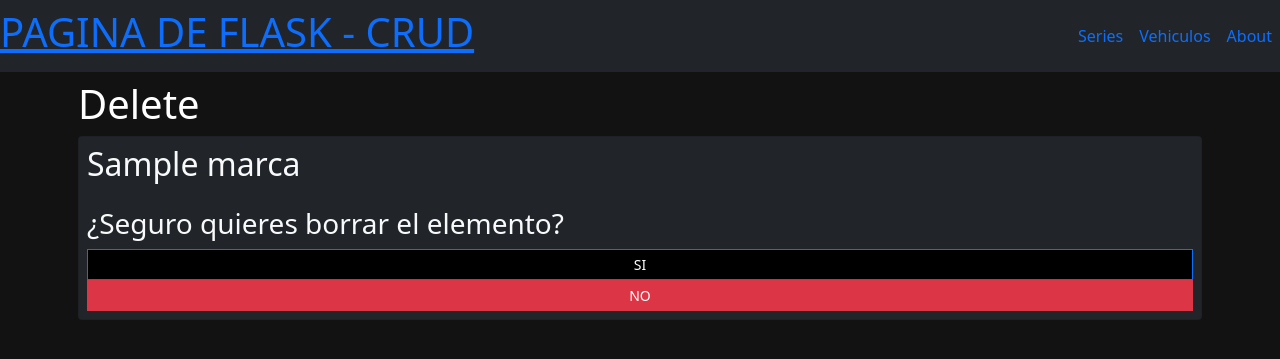
After one commit to PMUbide/CRUD_concesionario, a Flask app: page /marcas/delete/1 in a window 1280 px wide. The commit adds this page. Shown: the top 359 px of the page. Run offline with Flask 2, Linux system fonts and the light colour scheme; tables that the repository leaves empty hold one stand-in row (values such as "Sample post").

```diff
--- a/models/marca.py
+++ b/models/marca.py
@@ -1,10 +1,10 @@
 # De util.db importa el db para pasarle el modelo.
 from utils.db import db
-
+from sqlalchemy.sql.expression import func
 
 class Marca(db.Model):
     id = db.Column(db.Integer, primary_key=True)
-    nombre = db.Column(db.String(100))
+    nombre = db.Column(db.String(100),  unique=True)
     series = db.relationship("Serie", backref="marca")
 
     def __init__(self, nombre):
--- a/routes/marca.py
+++ b/routes/marca.py
@@ -1,4 +1,5 @@
 from flask import Blueprint, render_template, request, redirect, url_for, flash
+import sqlalchemy
 
 from models.marca import Marca
 from utils.db import db
@@ -20,17 +21,62 @@ def index():
 def add():
     # Con request saca el valor Flask del form del template
     nombre = request.form["nombre"]
+    #Comprobar que no exista anteriormente
+    try:
+        if(nombre != ''):
+            # Quitar espacios despues
 
-    # Nuevo objeto para guardar
-    new_marca = Marca(nombre)
+            name = ''
+            # Comprobar si tiene espacios el nombre, y gestionarlos por separado las mayusculas
+            nombre_separado = nombre.split(" ")
+            for n in nombre_separado:
+                n = f'{n[0:1].capitalize()}{n[1:].lower()}'
+                name += f'{n} '
+            name = name.rstrip()
 
-    # Funciones para guardar en la base
-    db.session.add(new_marca)
-    # Ahora se acaba con la conexión y se hace commit
-    db.session.commit()
 
-    # Antes de reenviar, guardamos algo en la funcion flash
-    flash("Marca añadido satisfactoriamente!")
-
+            # Nuevo objeto para guardar
+            new_marca = Marca(name)
+            # Funciones para guardar en la base
+            db.session.add(new_marca)
+            # Ahora se acaba con la conexión y se hace commit
+            db.session.commit()
+            # Antes de reenviar, guardamos algo en la funcion flash
+            flash("Marca añadido satisfactoriamente!")
+    except sqlalchemy.exc.IntegrityError:
+        flash("Ese elemento ya existe")
     # Función de flask para hacer redirecciones
     return redirect(url_for('marcas.index'))
+
+
+# Espera un id
+@marcas.route("/marcas/delete/<id>", methods=["POST", "GET"])
+def delete(id):
+
+    marca = Marca.query.get(id)
+
+    if request.method == 'POST':
+        db.session.delete(marca)
+        db.session.commit()
+        flash("Marca borrado satisfactoriamente!")
+        return redirect(url_for('marcas.index'))
+
+    return render_template('marcas/delete.html', marca=marca)
+
+
+@marcas.route("/marcas/update/<id>", methods=["POST", "GET"])
+def update(id):
+    marca = Marca.query.get(id)
+
+    if request.method == 'POST':
+
+
+        Marca.nombre = request.form["nombre"]
+        valor = request.form["marca_id"]
+
+
+        db.session.commit()
+        flash("Serie updateado satisfactoriamente!")
+        return redirect(url_for('series.index'))
+
+    return render_template('series/update.html', marca=marca)
--- /dev/null
+++ b/templates/marcas/delete.html
@@ -0,0 +1,24 @@
+{% extends 'layout.html' %}
+
+{% block body %}
+
+<h1 class="text-white">Delete</h1>
+
+<form  action="/marcas/delete/{{marca.id}}" method="POST" class="card p-2 bg-dark text-light">
+
+    <div class="mb-3">
+        <h2 id="marca">{{marca.nombre}}</h2>
+
+    </div>
+
+
+    <h3> ¿Seguro quieres borrar el elemento? </h3>
+
+    <button class="btn btn-primary bg-black btn-sm rounded-0"  >SI</button>
+
+
+    <a class="btn btn-danger btn-sm rounded-0" href="{{ url_for('marcas.index') }}">NO</a>
+
+</form>
+
+{% endblock %}
--- a/templates/marcas/index.html
+++ b/templates/marcas/index.html
@@ -41,7 +41,7 @@
                             <!--Función para llamar directamente a la función update del blueprint-->
                             <a class="btn btn-dark bg-black btn-sm rounded-0" href="">Update</a>
 
-                            <a class="btn btn-danger btn-sm rounded-0" href="">Delete</a>
+                            <a class="btn btn-danger btn-sm rounded-0" href="/marcas/delete/{{marca.id}}">Delete</a>
                         </div>
                     </div>
                     <ul class="navbar-nav ms-auto pl-2">
```
Also changed, not shown: routes/vehiculo.py (+15 -5 lines), templates/vehiculos/index.html (+8 -0 lines).
